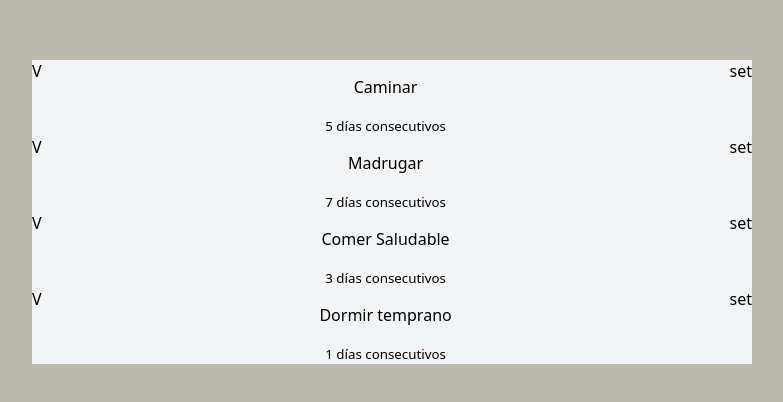
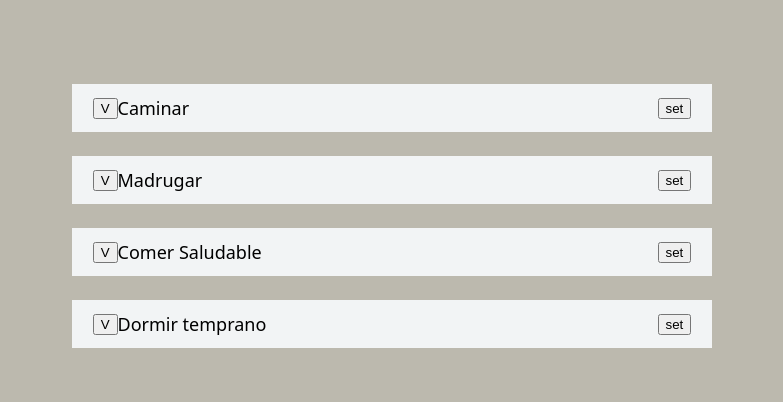
Before and after one commit to fabianvegadev/app-mustard-habit, a React (Vite) app: page / in a window 1280 px wide. Shown: the part 188-590 px from the top of the page, without its empty margins (268-1051 px from the left). Built offline with nearby package versions, Linux system fonts and the light colour scheme.

Commit message:
Ajustando aldo de estilos en el archivo HabitList.jsx

```diff
--- a/src/App.jsx
+++ b/src/App.jsx
@@ -1,5 +1,12 @@
 import { HabitList } from './components/HabitList'
 import './App.css'
+
+const defaultHabits = [
+  {text: 'Caminar', streak: "5 días consecutivos"},
+  {text: 'Madrugar', streak: "7 días consecutivos"},
+  {text: 'Comer Saludable', streak: "3 días consecutivos"},
+  {text: 'Dormir temprano', streak: "1 días consecutivos"}
+];
 
 function App() {
 
@@ -7,7 +14,7 @@ function App() {
 
   return (
     <>
-      <HabitList />
+      <HabitList defaultHabits={defaultHabits}/>
     </>
   )
 }
--- a/src/components/HabitItem.jsx
+++ b/src/components/HabitItem.jsx
@@ -1,23 +1,13 @@
 import '../styles/HabitItem.css'
 
 // eslint-disable-next-line react/prop-types
-function HabitItem ({text, streak}) {
+function HabitItem ({text}) {
 
-    console.log()
     return (
-        <li className='HabitItem'>
-            <span>V</span>
-            <div>
-                <p>
-                    {text}
-                </p>
-                <small>
-                    {streak}
-                </small>
-            </div>
-            <span>
-                set
-            </span>
+        <li className='habitItem'>
+            <button>V</button>
+            <p>{text}</p>
+            <button>set</button>
         </li>
     )
 };
--- a/src/components/HabitList.jsx
+++ b/src/components/HabitList.jsx
@@ -1,13 +1,8 @@
 import { HabitItem } from "./HabitItem";
 
-function HabitList () {
+function HabitList ({defaultHabits}) {
 
-    const defaultHabits = [
-        {text: 'Caminar', streak: "5 días consecutivos"},
-        {text: 'Madrugar', streak: "7 días consecutivos"},
-        {text: 'Comer Saludable', streak: "3 días consecutivos"},
-        {text: 'Dormir temprano', streak: "1 días consecutivos"}
-      ];
+
 
     return (
         <ul>
--- a/src/index.css
+++ b/src/index.css
@@ -12,7 +12,7 @@ body {
 }
 
 div {
-  width: 760px;
+  width: 680px;
 }
 
 @media (prefers-color-scheme: light) {
--- a/src/styles/HabitItem.css
+++ b/src/styles/HabitItem.css
@@ -1,7 +1,16 @@
-.HabitItem {
+.habitItem {
     background-color: #F2F4F5;
+    height: 48px;
     display: flex;
-    flex-direction: row;
-
+    justify-content: center;
+    align-items: center;
+    margin-top: 24px;
 
 }
+
+.habitItem > p {
+    margin: 0;
+    width: calc(100% - 100px);
+    font-size: 18px;
+    text-align: justify;
+}
```
